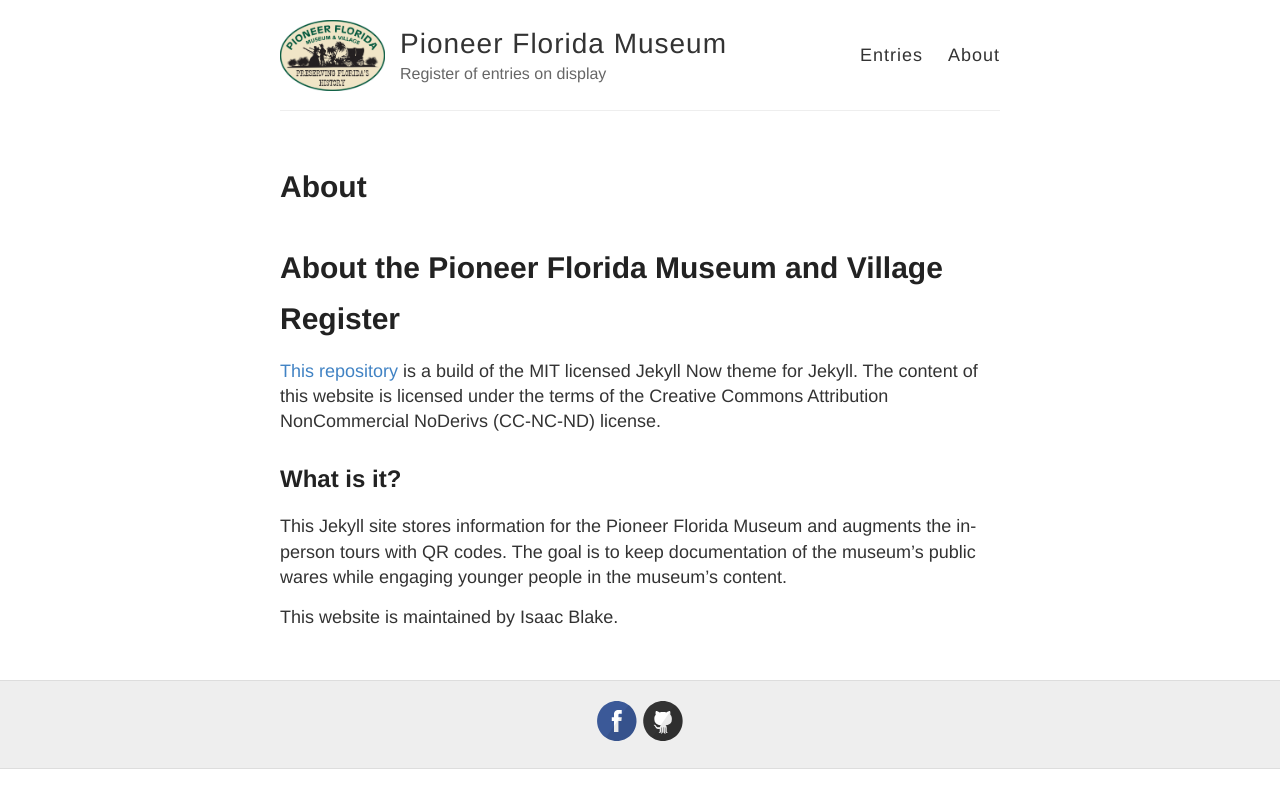
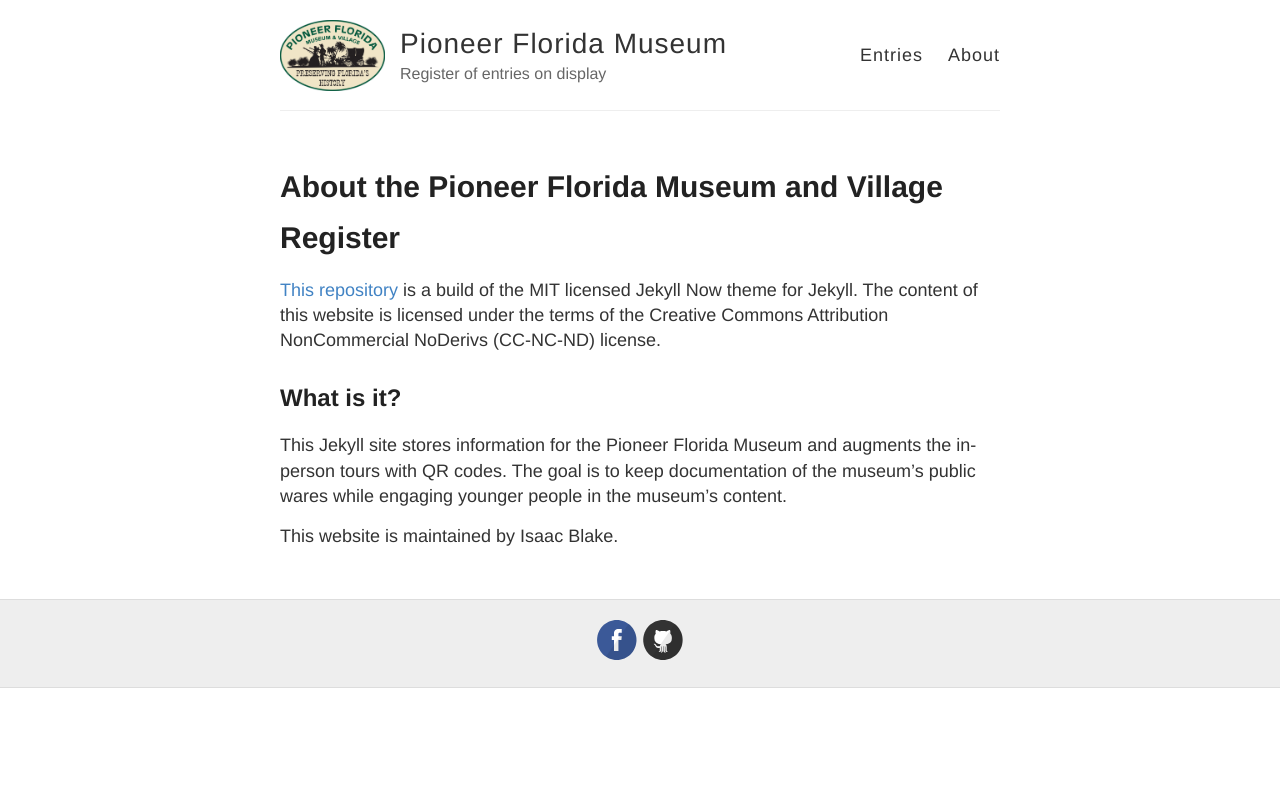
Before and after one commit to pioneervirt/pioneervirt.github.io, a Jekyll site: the page built from about.md, in a window 1280 px wide. Shown: the top 808 px of the page. Built offline with Jekyll 4.4.1, drawn with Linux system fonts in a browser that asks for light colours.

Commit message:
Update about.md

```diff
--- a/about.md
+++ b/about.md
@@ -1,10 +1,8 @@
 ---
 layout: page
-title: About
+title: About the Pioneer Florida Museum and Village Register
 permalink: /about/
 ---
-
-# About the Pioneer Florida Museum and Village Register
 
 [This repository](https://github.com/pioneervirt/pioneervirt.github.io "GitHub Repository") is a build of the MIT licensed Jekyll Now theme for Jekyll. The content of this website is licensed under the terms of the Creative Commons Attribution NonCommercial NoDerivs (CC-NC-ND) license.
 
```
